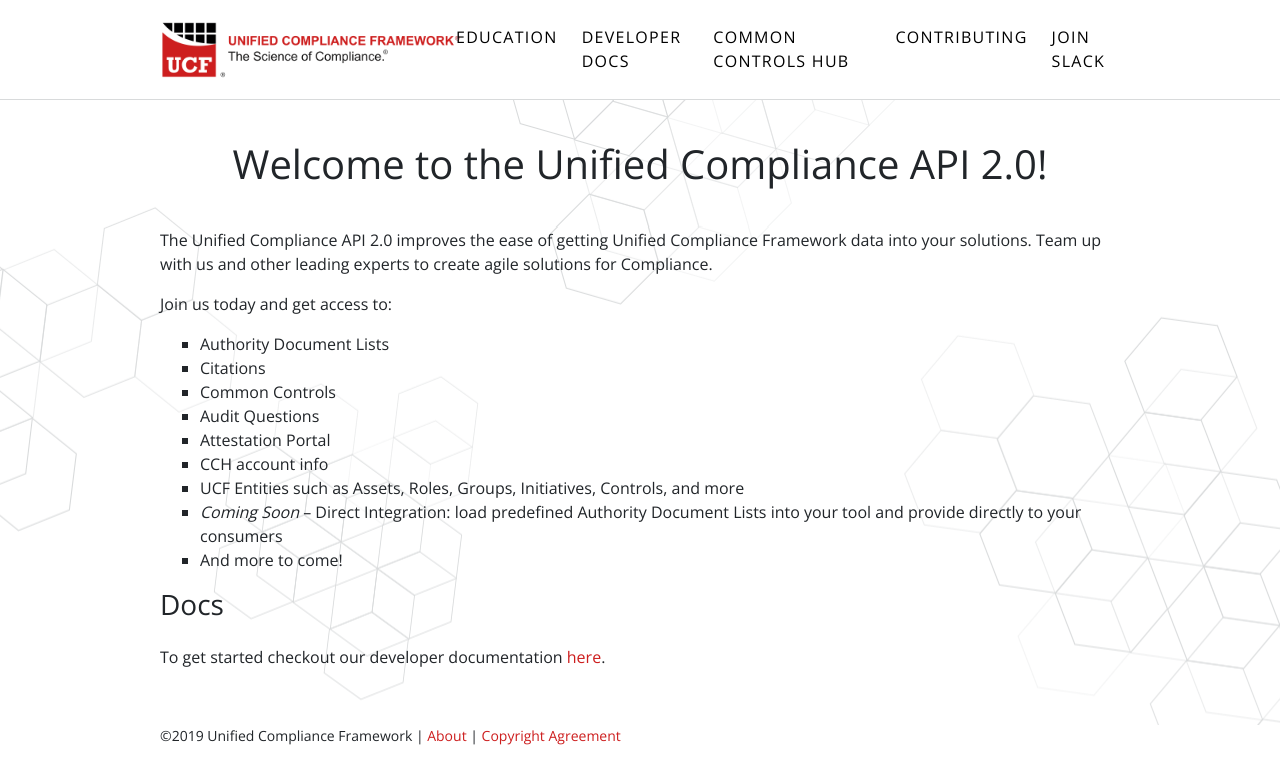
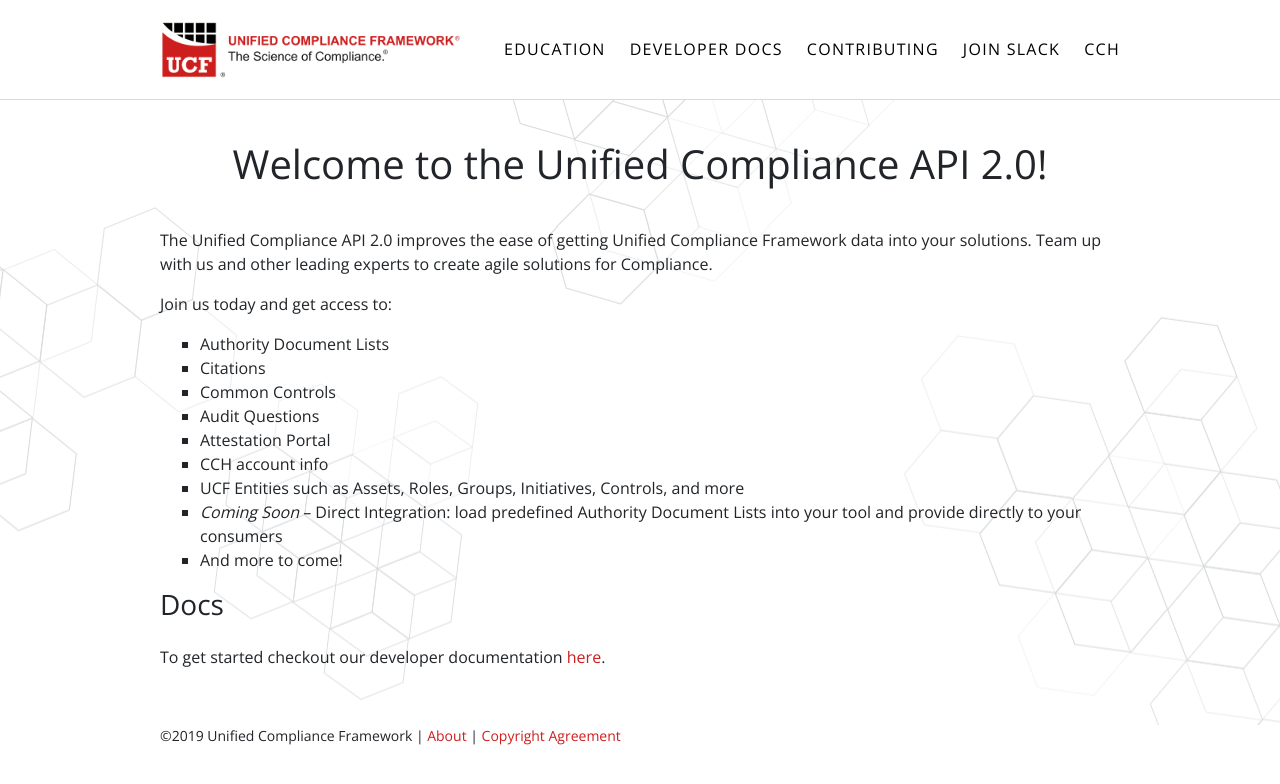
Before and after one commit to lucian303/unifiedcompliance.github.io, a Jekyll site: the page built from index.html, in a window 1280 px wide. Shown: the top 784 px of the page. Built offline with Jekyll 4.4.1, drawn with Linux system fonts in a browser that asks for light colours; nearby versions of some CDN libraries.

Commit message:
WORD-275 Shorten CCH nav link to allow more space for nav links

```diff
--- a/_config.yml
+++ b/_config.yml
@@ -2,9 +2,9 @@
 main_navigation:
     Education: "education.html"
     Developer Docs: "https://developer.unifiedcompliance.com/"
-    Common Controls Hub: "https://commoncontrolshub.com/overview/"
     Contributing: "contributing.html"
     Join Slack: "mailto:dcougias@unifiedcompliance.com"
+    CCH: "https://commoncontrolshub.com/overview/"
 
 sass:
     sass_dir: _sass
```
